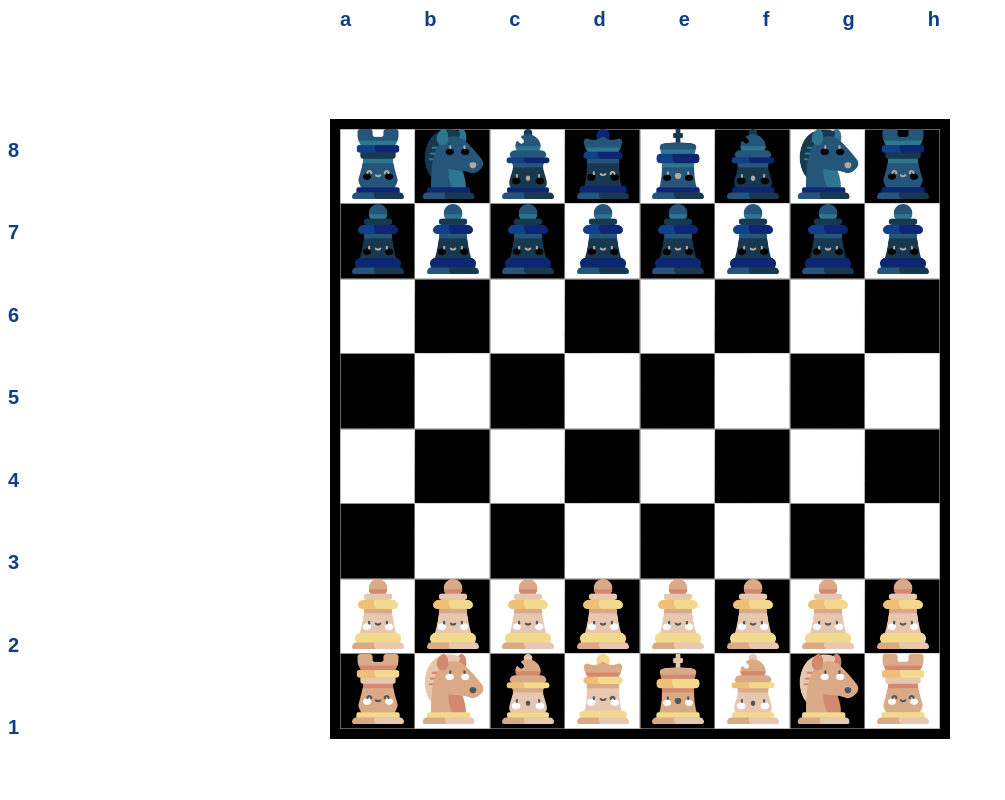
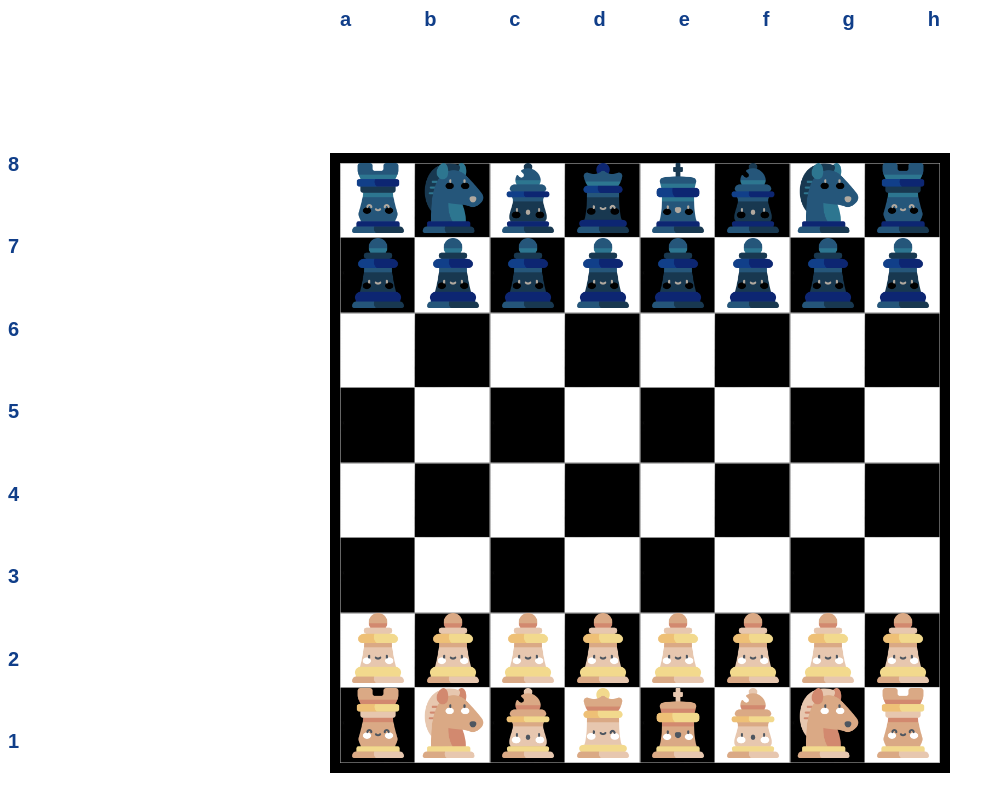
Before and after one commit to MagaliGarot/grid-chessboard, a plain HTML site: page index.html in a window 1280 px wide. Shown: the whole page, without its empty margins (0-1005 px from the left). Drawn offline with Linux system fonts and the light colour scheme.

Commit message:
theendfortoday

```diff
--- a/style.css
+++ b/style.css
@@ -5,10 +5,12 @@
     font-size: 20px;
     font-weight: bold;
     color:#103e89;
+    /*flex*/
     display:flex;
     justify-content:space-between;
     width: 600px;
-    height: 1px;
+    height: 10px;
+    height: 10px;
     margin-right: auto ;
     margin-left: auto ;
 }
@@ -18,11 +20,13 @@
     font-size: 20px;
     font-weight: bold;
     color:#103e89;
-    margin-top: 130px;
+    margin-top: 135px;
+    /*flex*/
     display:flex;
     flex-direction: column;
     justify-content:space-between;
     height: 600px;
+    width: 10px;
 
 }
 
@@ -37,7 +41,7 @@
     text-align: center;
     width: 600px;
     height: 600px;
-    margin-top: -620px;
+    margin-top: -600px;
     margin-right: auto ;
     margin-left: auto ;
     display: grid;
```
